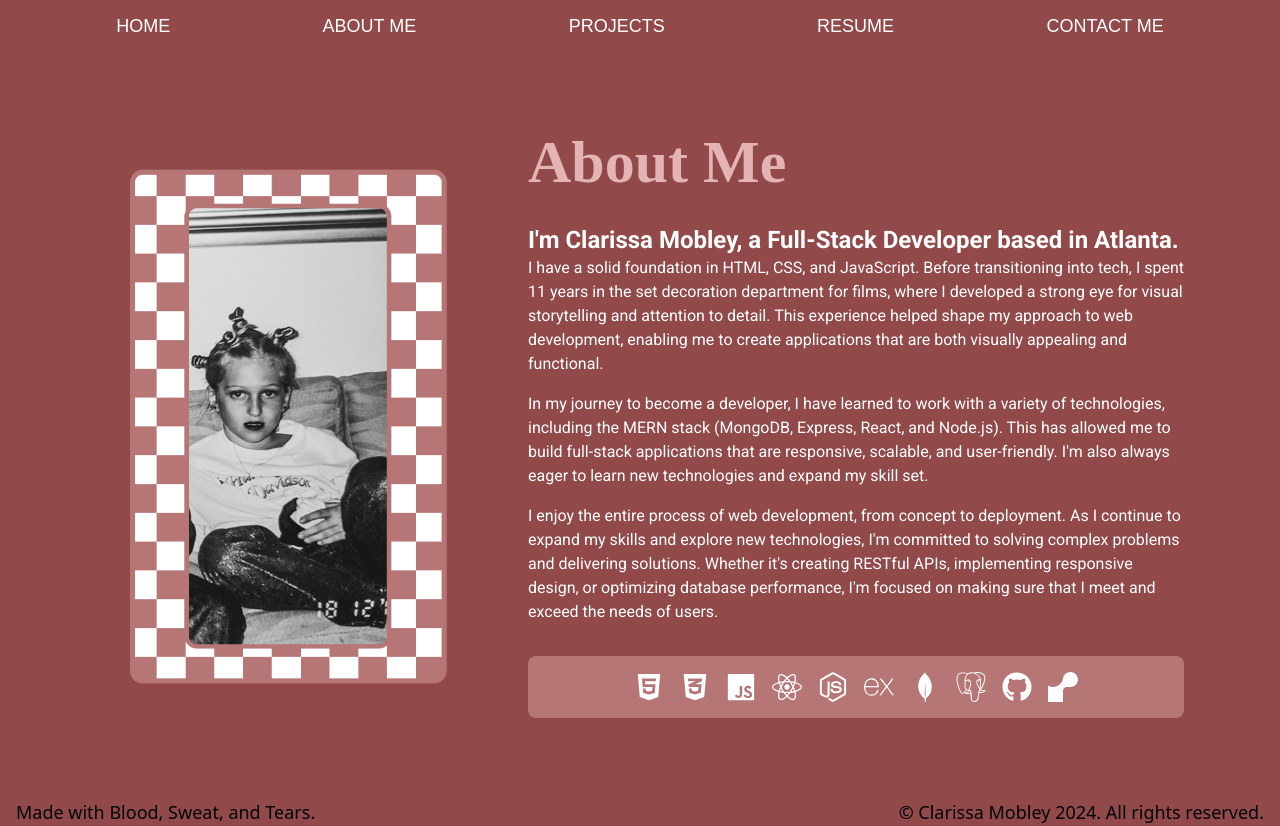
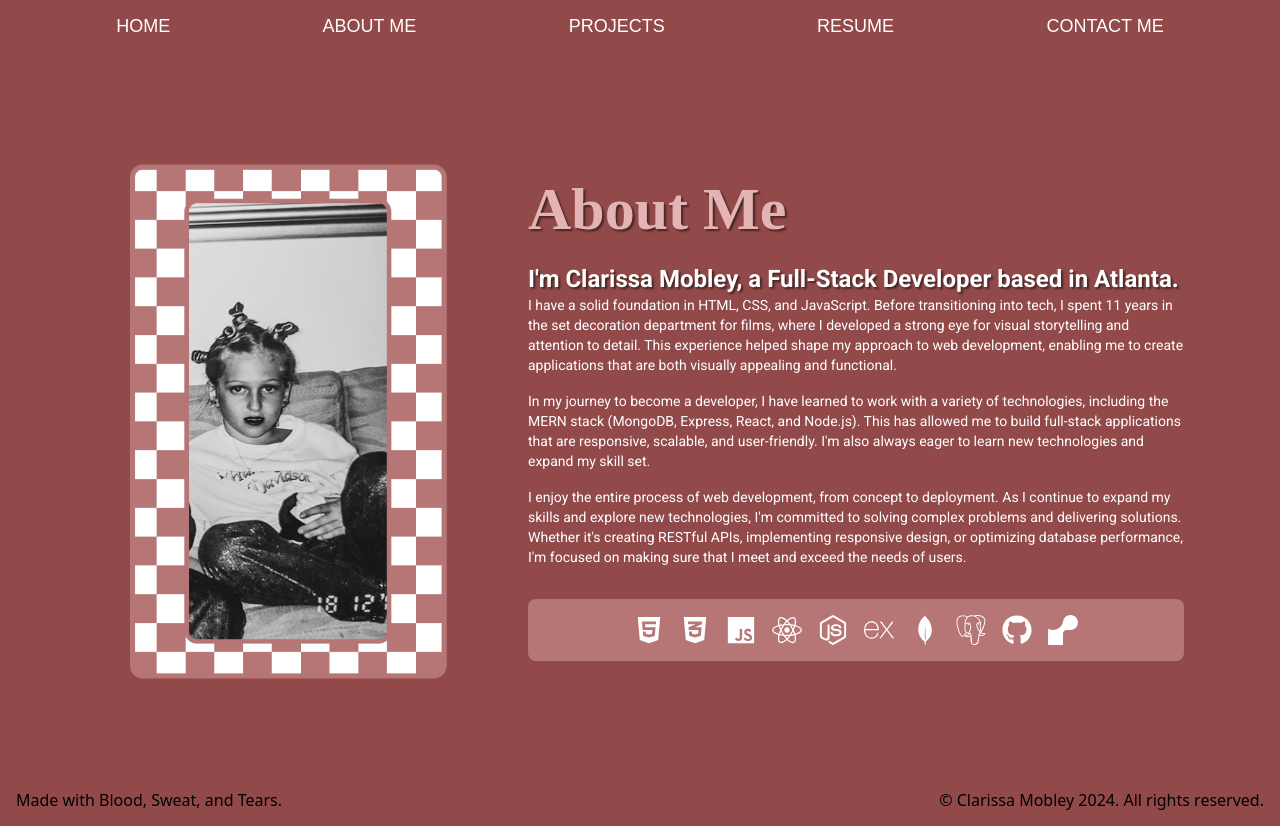
Before and after one commit to ClarissaMobley/Portfolio, a React (Vite) app: page /About in a window 1280 px wide. Built offline with nearby package versions, Linux system fonts and the light colour scheme; a web font is replaced by a local one.

Commit message:
did styling changes

```diff
--- a/src/components/Footer.jsx
+++ b/src/components/Footer.jsx
@@ -2,7 +2,7 @@ import React from 'react';
 
 const Footer = () => {
     return (
-        <div className='bg-custom text-black text-start pl-4 text-sm md:text-base lg:text-lg flex items-center'>
+        <div className='bg-custom text-black text-start pl-4 text-sm md:text-sm lg:text-base flex items-center'>
             <span className='mr-auto'>Made with Blood, Sweat, and Tears.</span>
             <div className='pr-4'> &copy; Clarissa Mobley {new Date().getFullYear()}. All rights reserved.</div>
         </div>
--- a/src/index.css
+++ b/src/index.css
@@ -8,15 +8,22 @@ nav {
 
 h2 {
   font-family: 'Playfair Display', serif;
+  text-shadow: 2px 2px 2px rgba(0, 0, 0, 0.5);
 }
 
 h3 {
   font-family: "Roboto", sans-serif;
+  text-shadow: 2px 2px 2px rgba(0, 0, 0, 0.5);
 }
 
 p {
   font-family: 'Roboto', sans-serif;
 }
+
+.footer {
+  font-family: 'Roboto', sans-serif;
+}
+
 
 /*
 .btn {
--- a/src/pages/About.jsx
+++ b/src/pages/About.jsx
@@ -10,18 +10,18 @@ const About = () => {
                 <div className='flex flex-col md:flex-row items-center md:space-x-12 animate-fadeIn'>
                     <img src={AboutMeImage} alt="" className='w-96 mb-8 md:mb-0 hover:scale-105' />
                     <div className='flex-1'>
-                        <h2 className='text-6xl text-[#e4b3b3] font-bold text-start mb-8'>About Me</h2>
+                        <h2 className='text-6xl text-[#e4b3b3] font-bold text-start mb-6'>About Me</h2>
                         <h3 className='text-2xl text-white font-bold'>I'm Clarissa Mobley, a Full-Stack Developer based in Atlanta.</h3>
-                        <p className='text-md mb-4'> I have a solid foundation in HTML, CSS, and JavaScript. Before transitioning into tech,
+                        <p className='text-sm mb-4'> I have a solid foundation in HTML, CSS, and JavaScript. Before transitioning into tech,
                             I spent 11 years in the set decoration department for films, where I developed a strong eye for visual storytelling
                             and attention to detail. This experience helped shape my approach to web development, enabling me to create applications
                             that are both visually appealing and functional.
                         </p>
-                        <p className='text-md mb-4'> In my journey to become a developer, I have learned to work with a variety of technologies,
+                        <p className='text-sm mb-4'> In my journey to become a developer, I have learned to work with a variety of technologies,
                             including the MERN stack (MongoDB, Express, React, and Node.js). This has allowed me to build full-stack applications that
                             are responsive, scalable, and user-friendly. I'm also always eager to learn new technologies and expand my skill set.
                         </p>
-                        <p className='text-md mb-4'>
+                        <p className='text-sm mb-4'>
                             I enjoy the entire process of web development, from concept to deployment. As I continue to expand my skills and explore new
                             technologies, I'm committed to solving complex problems and delivering solutions. Whether it's creating RESTful APIs, implementing
                             responsive design, or optimizing database performance, I'm focused on making sure that I meet and exceed the needs of users.
```
